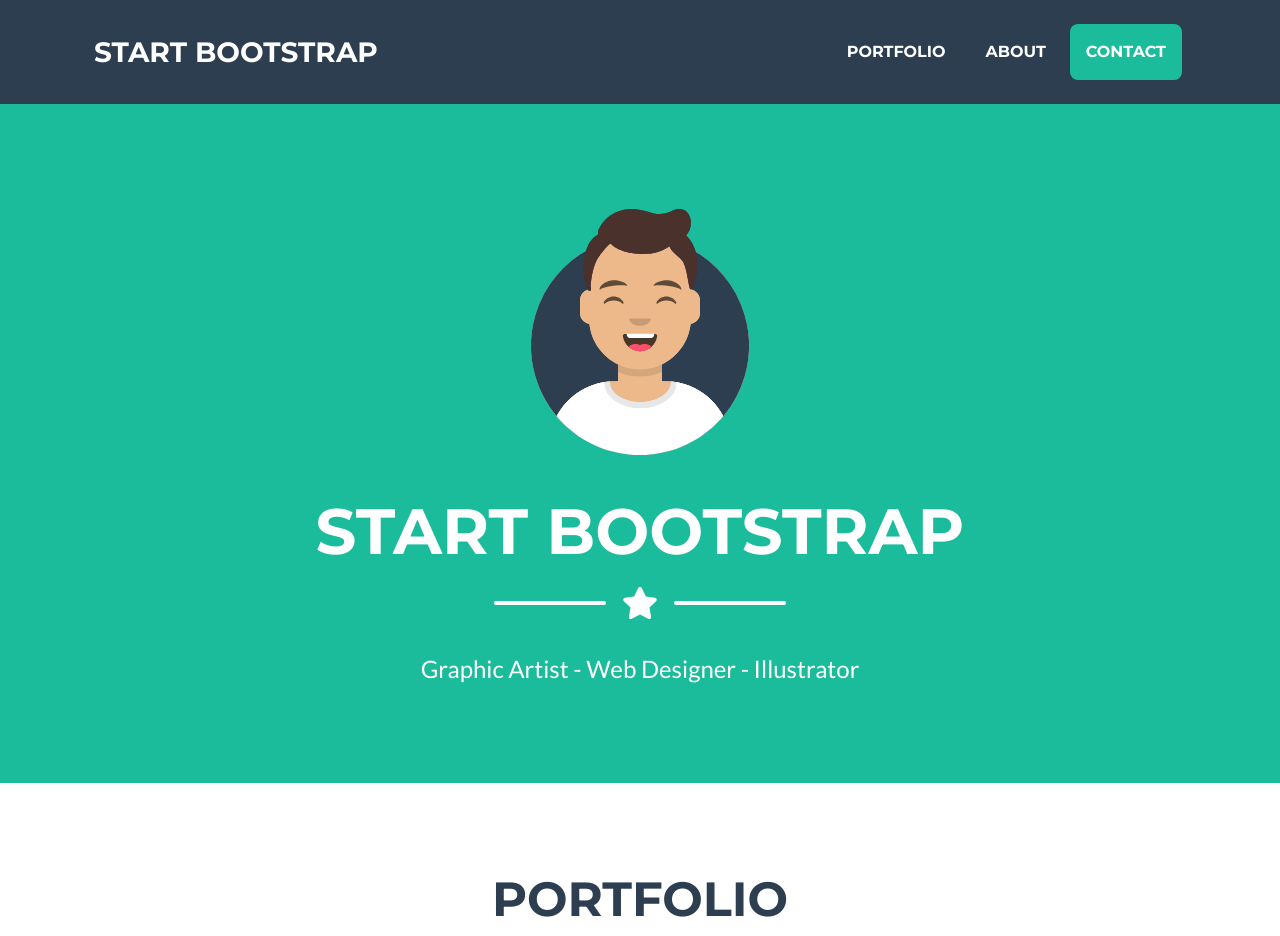
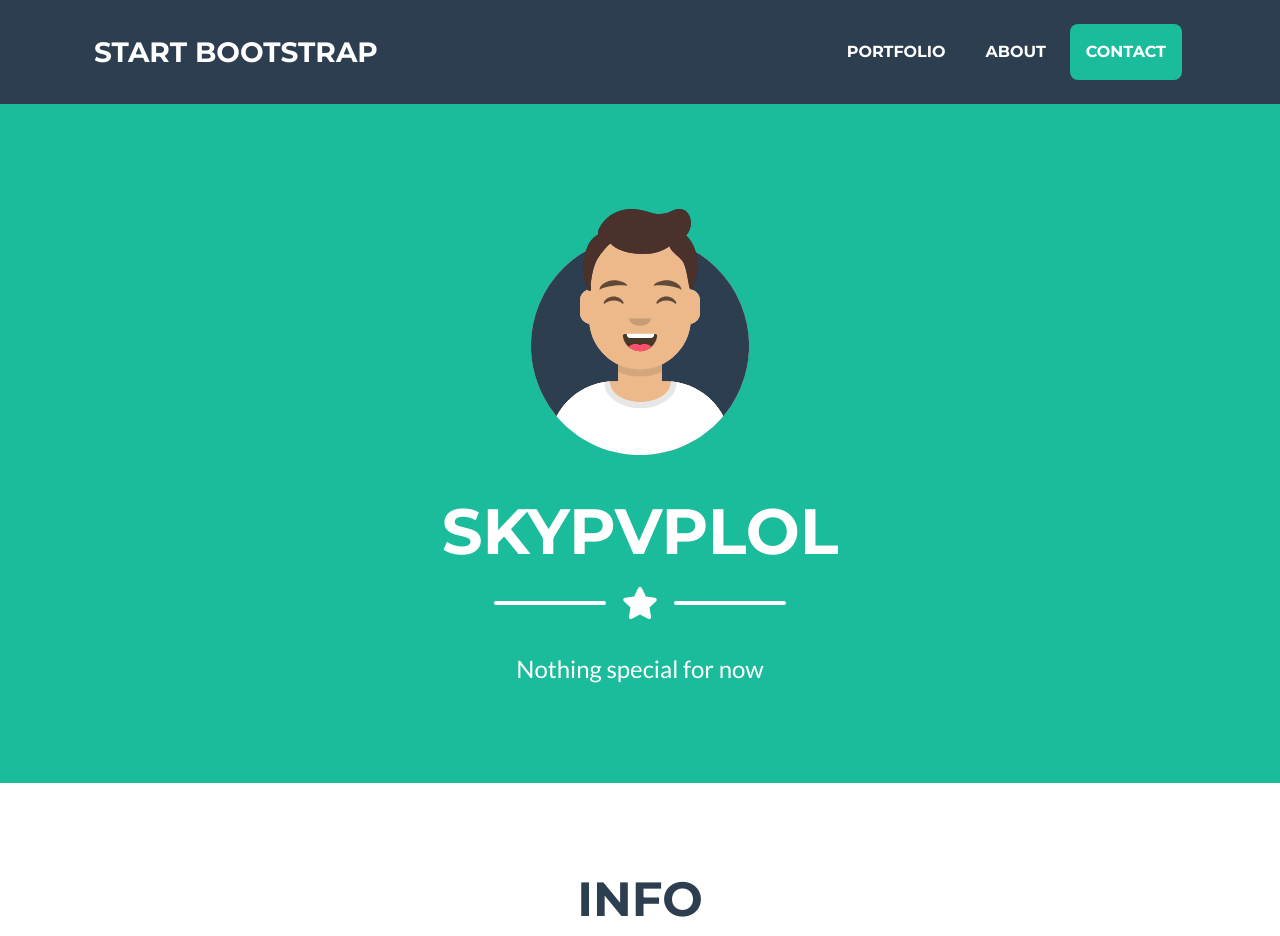
Before and after one commit to skypvplol/skypvplol.github.io, a plain HTML site: page index.html in a window 1280 px wide. Shown: the top 936 px of the page. Drawn offline with nearby package versions, Linux system fonts and the light colour scheme.

Commit message:
sumit 1.001

```diff
--- a/index.html
+++ b/index.html
@@ -40,7 +40,7 @@
                 <!-- Masthead Avatar Image-->
                 <img class="masthead-avatar mb-5" src="assets/img/avataaars.svg" alt="" />
                 <!-- Masthead Heading-->
-                <h1 class="masthead-heading text-uppercase mb-0">Start Bootstrap</h1>
+                <h1 class="masthead-heading text-uppercase mb-0">skypvplol</h1>
                 <!-- Icon Divider-->
                 <div class="divider-custom divider-light">
                     <div class="divider-custom-line"></div>
@@ -48,14 +48,14 @@
                     <div class="divider-custom-line"></div>
                 </div>
                 <!-- Masthead Subheading-->
-                <p class="masthead-subheading font-weight-light mb-0">Graphic Artist - Web Designer - Illustrator</p>
+                <p class="masthead-subheading font-weight-light mb-0">Nothing special for now</p>
             </div>
         </header>
         <!-- Portfolio Section-->
         <section class="page-section portfolio" id="portfolio">
             <div class="container">
                 <!-- Portfolio Section Heading-->
-                <h2 class="page-section-heading text-center text-uppercase text-secondary mb-0">Portfolio</h2>
+                <h2 class="page-section-heading text-center text-uppercase text-secondary mb-0">INFO</h2>
                 <!-- Icon Divider-->
                 <div class="divider-custom">
                     <div class="divider-custom-line"></div>
```
